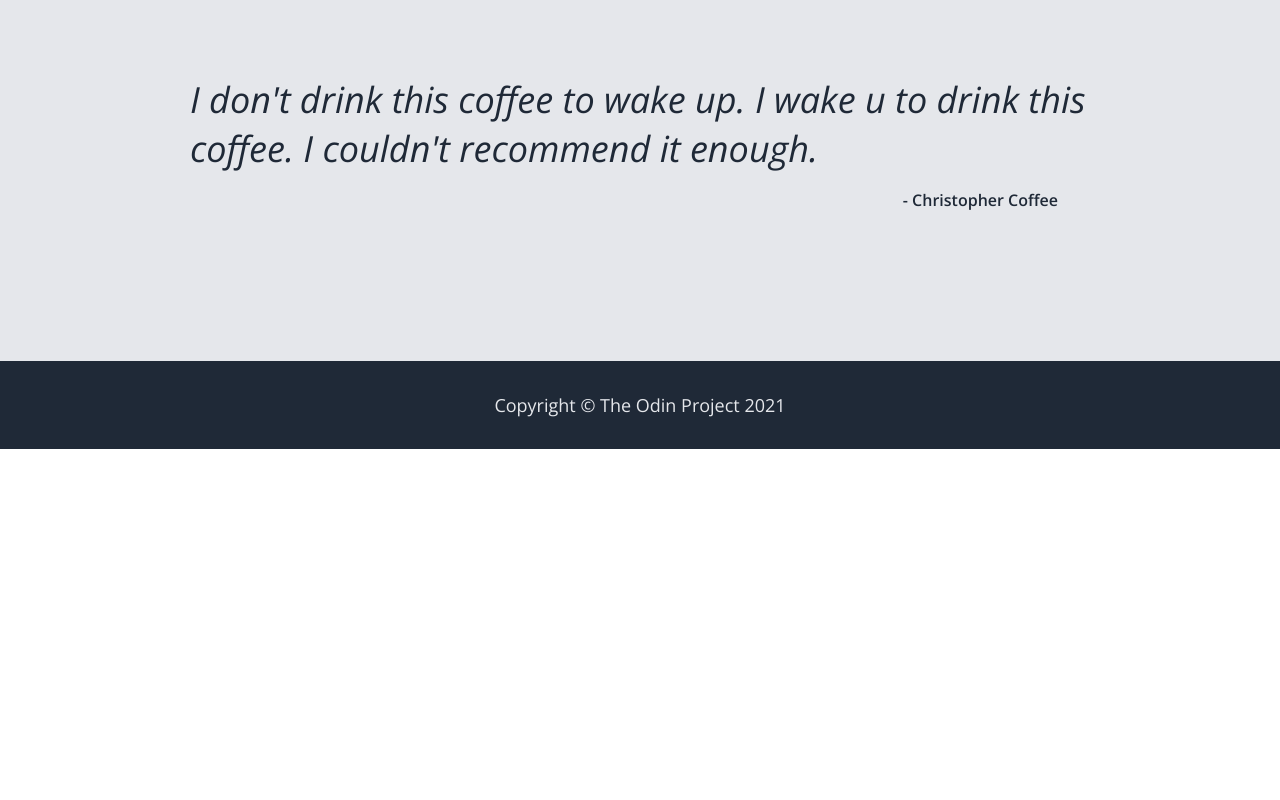
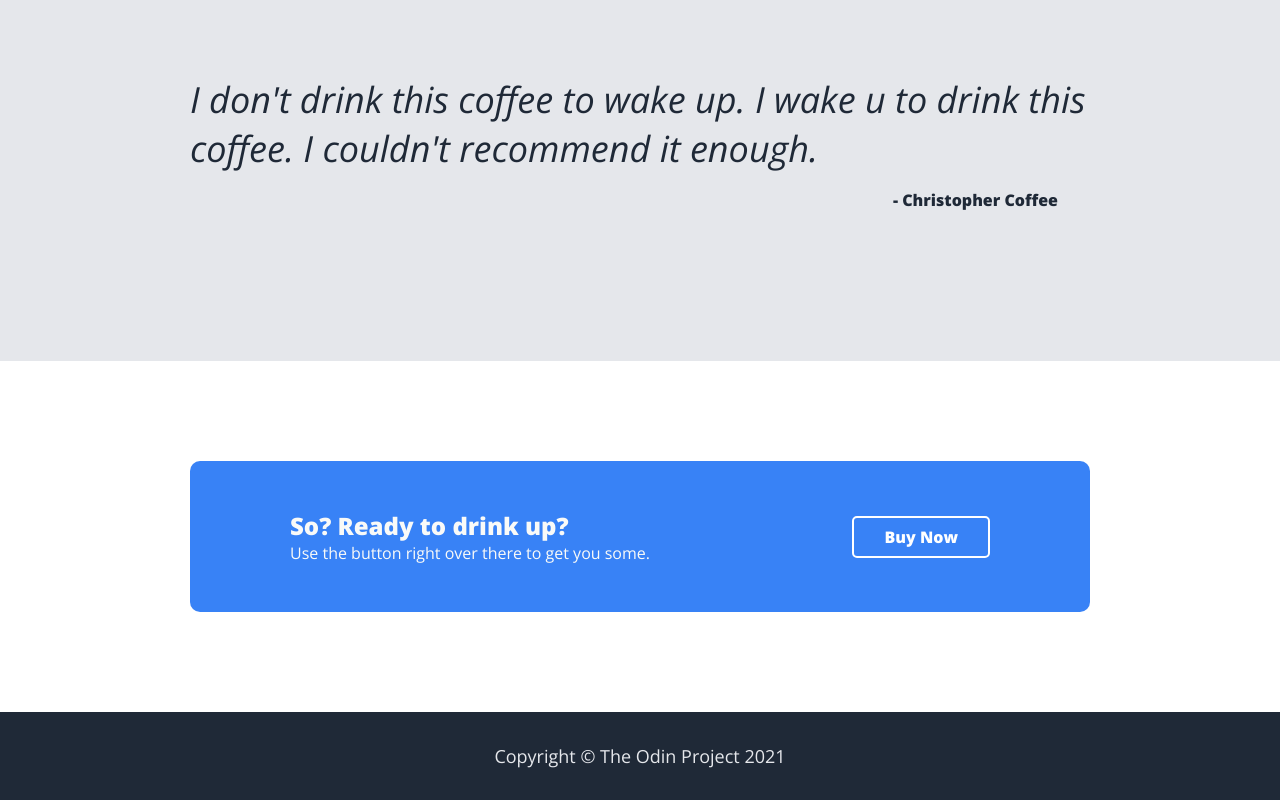
Before and after one commit to StevanFreeborn/theOdinProject-Landing-Page, a plain HTML site: page index.html in a window 1280 px wide. Shown: the part 1018-1818 px from the top of the page. Before the commit the page ends 1467 px from the top, so only its background shows below. Drawn offline with nearby package versions, Linux system fonts and the light colour scheme.

Commit message:
fix: add call to action section

```diff
--- a/index.html
+++ b/index.html
@@ -35,14 +35,14 @@
           <h2 class="hero-subject">This coffee is awesome</h2>
           <p class="hero-lead">You won't believe how good it taste. It's roasted dark with bold and deep flavors. Buy
             you some today.</p>
-          <button class="hero-button">Buy Now</button>
+          <button class="cta-button">Buy Now</button>
         </div>
         <img src="images/coffee-image.jpg" alt="coffee-beans" class="hero-image" />
       </div>
     </section>
     <section id="info">
       <div class="container info-container">
-        <h1 class="info-header">How we do it</h1>
+        <h2 class="info-header">How we do it</h1>
           <div class="info-items">
             <div class="info-item">
               <img class="info-image" src="images/green-coffee.jpg" alt="green coffee beans" />
@@ -70,7 +70,15 @@
         <p class="quote-author">- Christopher Coffee</p>
       </div>
     </section>
-    <section id="callToAction"></section>
+    <section id="callToAction">
+      <div class="container cta-container">
+        <div class="cta-description">
+          <h2>So? Ready to drink up?</h2>
+          <p>Use the button right over there to get you some.</p>
+        </div>
+        <button class="cta-button-outline">Buy Now</button>
+      </div>
+    </section>
   </main>
   <footer class="footer">
     <div>Copyright &copy; The Odin Project 2021</div>
--- a/style.css
+++ b/style.css
@@ -102,7 +102,7 @@
   margin-bottom: 16px;
 }
 
-.hero-button {
+.cta-button {
   background-color: var(--accent-color);
   color: white;
   border: 0;
@@ -190,9 +190,43 @@
 .quote-author {
   color: #1f2937;
   font-size: 16px;
-  font-weight: 600;
+  font-weight: 700;
   align-self: flex-end;
   padding-right: 32px;
+}
+
+#callToAction {
+  display: flex;
+  justify-content: center;
+  align-items: center;
+  padding: 100px 32px;
+}
+
+.cta-container {
+  display: flex;
+  align-items: center;
+  justify-content: space-between;
+  background-color: var(--accent-color);
+  padding: 32px 100px;
+  border-radius: 10px;
+  color: var(--primary-color);
+  flex-wrap: wrap;
+}
+
+.cta-button-outline {
+  background-color: transparent;
+  color: white;
+  border: 0;
+  border-radius: 5px;
+  padding: 8px 30px;
+  font-size: 16px;
+  font-weight: bold;
+  border: 2px solid white;
+  margin: 16px 0;
+}
+
+.cta-description {
+  margin: 16px 0;
 }
 
 .footer {
```
Lines whose indentation alone changed are shown as unchanged.
